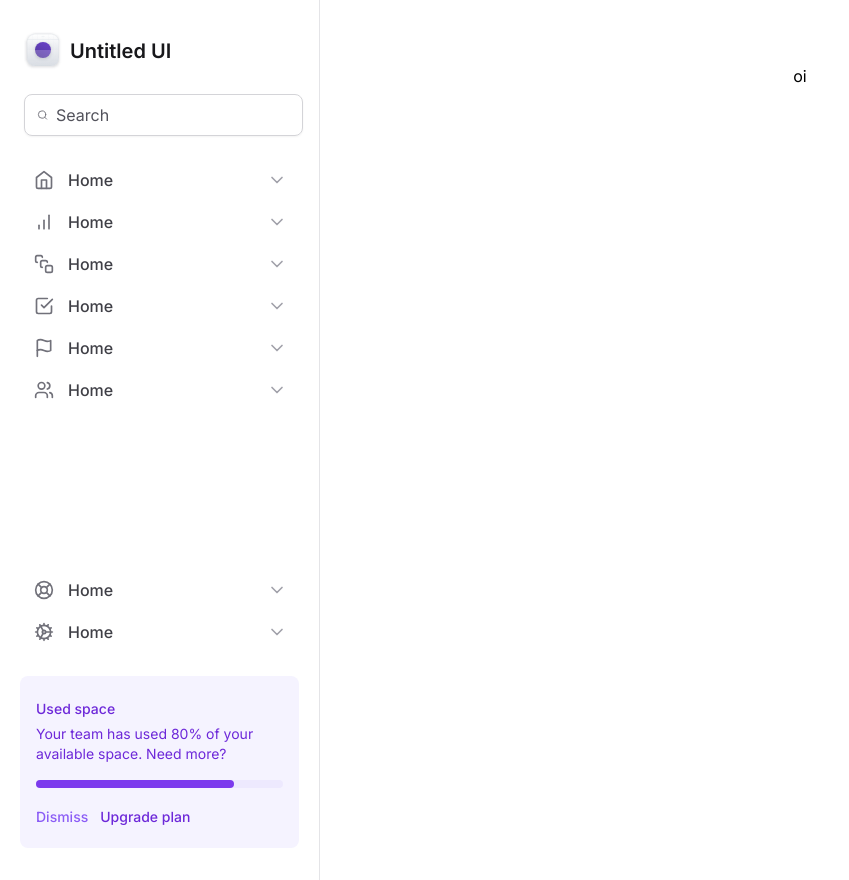
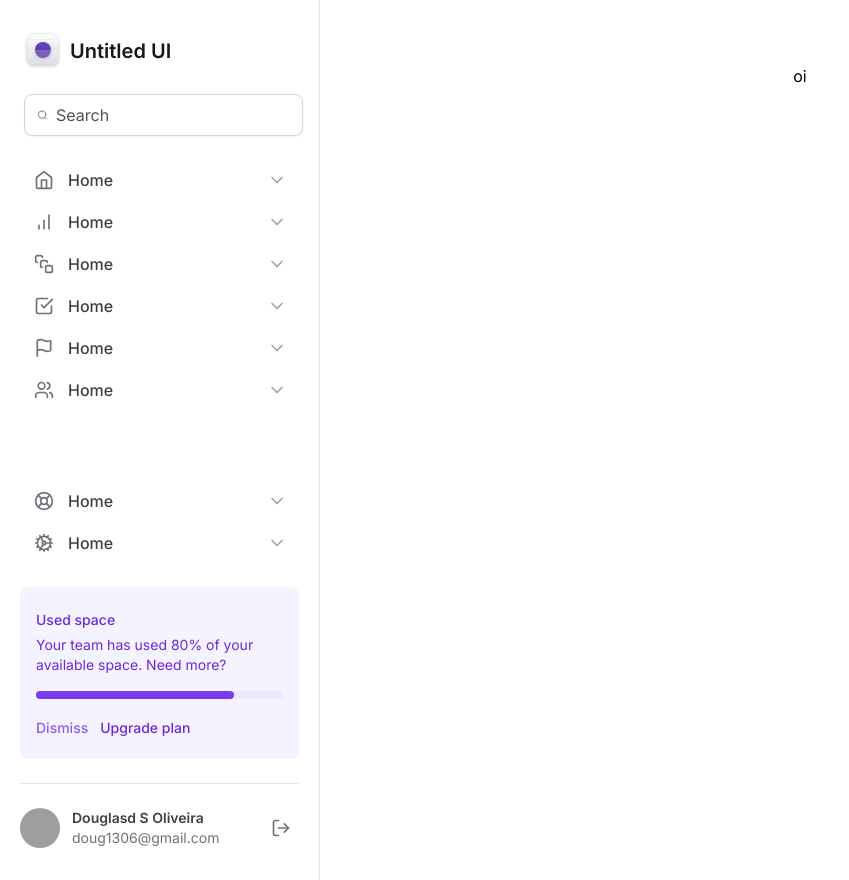
Before and after one commit to tilo1306/tailwind-nextJS, a Next.js app: page / in a window 1280 px wide. Shown: the whole page, without its empty margins (0-849 px from the left). Built offline with nearby package versions, Linux system fonts and the light colour scheme; grey boxes are pictures that could not be loaded.

Commit message:
feat: User Profile

```diff
--- /dev/null
+++ b/src/components/Sidebar/Profile.tsx
@@ -0,0 +1,24 @@
+import { LogOut } from 'lucide-react'
+
+export function Profile() {
+  return (
+    <div className="grid-cols-profile flex items-center gap-3">
+      <img
+        className="h-10 w-10 rounded-full"
+        src="https://github.com/tilo1306.png"
+        alt="progile"
+      />
+      <div className="flex flex-1 flex-col truncate">
+        <span className="text-sm font-semibold text-zinc-700">
+          Douglasd S Oliveira
+        </span>
+        <span className="truncate text-sm text-zinc-500">
+          doug1306@gmail.com
+        </span>
+      </div>
+      <button type="button" className="ml-auto rounded-md p-2 hover:bg-zinc-50">
+        <LogOut className="h-5 w-5 text-zinc-500" />
+      </button>
+    </div>
+  )
+}
--- a/src/components/Sidebar/index.tsx
+++ b/src/components/Sidebar/index.tsx
@@ -12,6 +12,7 @@ import {
 import { Logo } from './Logo'
 import { NavItem } from './NavItem'
 import { UsedSpaceWidget } from './UsedSpaceWidget'
+import { Profile } from './Profile'
 
 export function Sidebar() {
   return (
@@ -36,6 +37,8 @@ export function Sidebar() {
         <NavItem title="Users" icon={Users} />
       </nav>
       <UsedSpaceWidget />
+      <div className="h-px bg-zinc-200" />
+      <Profile />
     </aside>
   )
 }
--- a/tailwind.config.ts
+++ b/tailwind.config.ts
@@ -6,6 +6,7 @@ const config: Config = {
     extend: {
       gridTemplateColumns: {
         app: 'minmax(18rem, 20rem) 1fr',
+        profile: 'min-content 1fr min-content',
       },
       backgroundImage: {
         'gradient-radial': 'radial-gradient(var(--tw-gradient-stops))',
```
